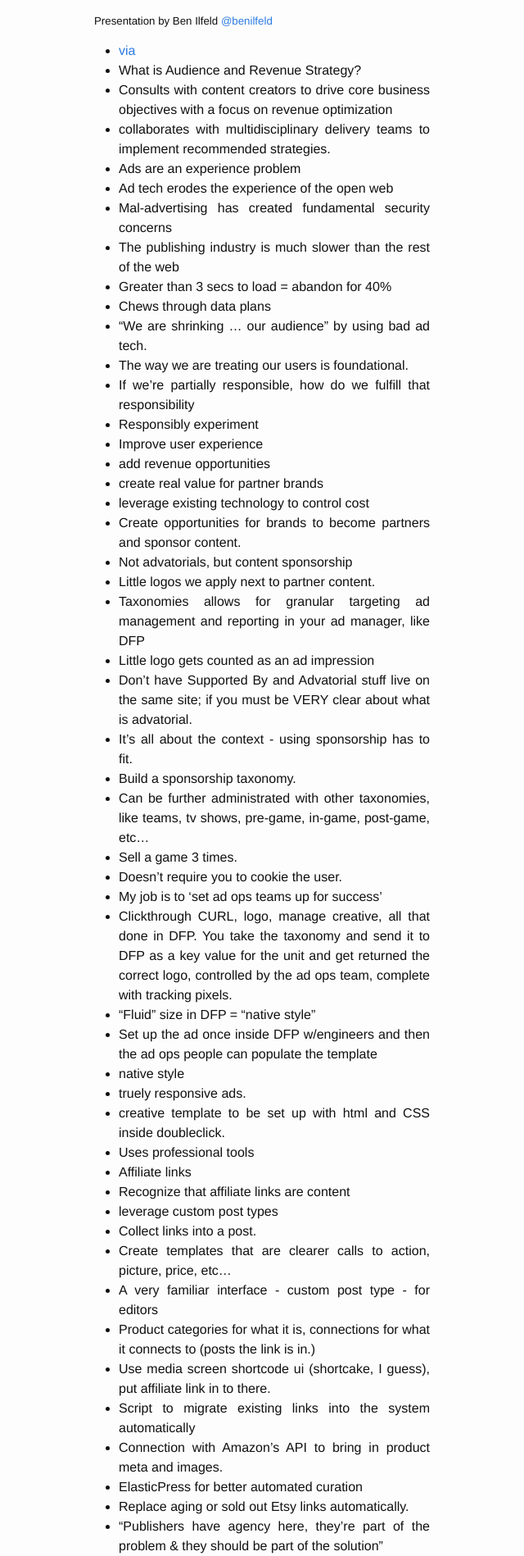
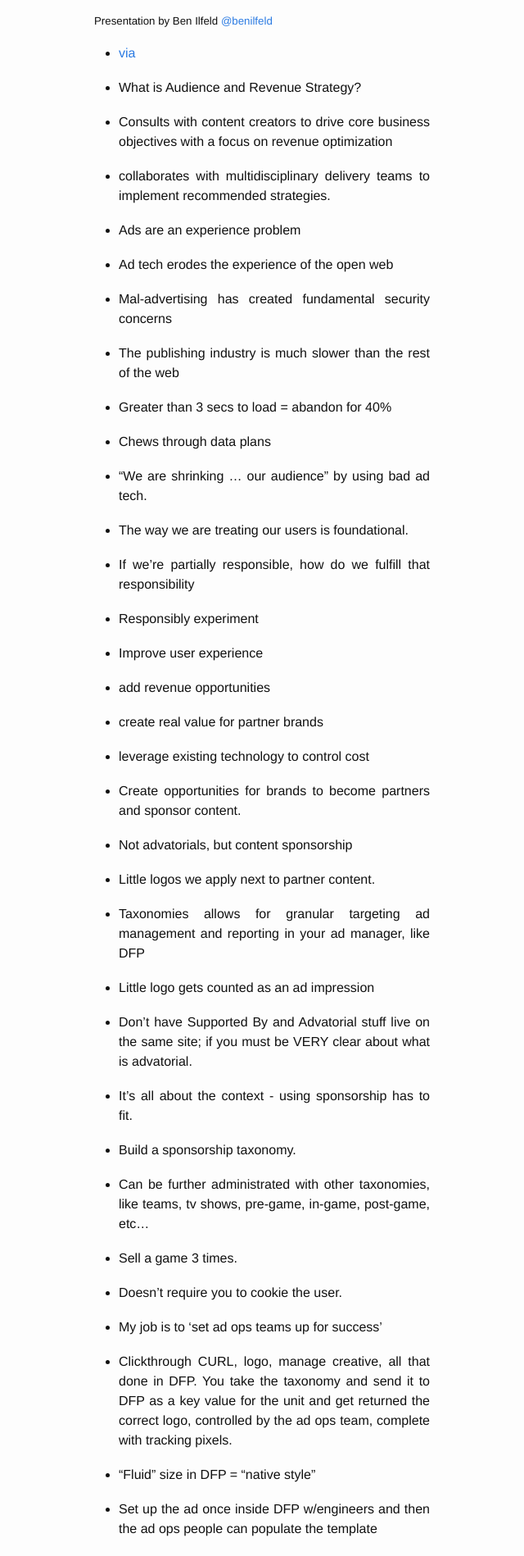
Before and after one commit to AramZS/aramzs.github.io, a Jekyll site: the page built from _posts/2017-08-17-Notes-From-Destructive-Ad-Tech-and-Practical-Solutions.markdown, in a window 1280 px wide. Shown: the part 420-2318 px from the top of the page at 82% size, without its empty margins (320-960 px from the left). Built offline with Jekyll 4.4.1, drawn with Linux system fonts in a browser that asks for light colours.

Commit message:
Add some spacing to lis

```diff
--- a/_sass/_layout.scss
+++ b/_sass/_layout.scss
@@ -352,6 +352,10 @@
     .post-content {
 
     }
+
+    li {
+        margin-top: 18px;
+    }
 }
 
 //Oh colors, I have taken you from WordPress https://wordpress.org/about/logos/
```
